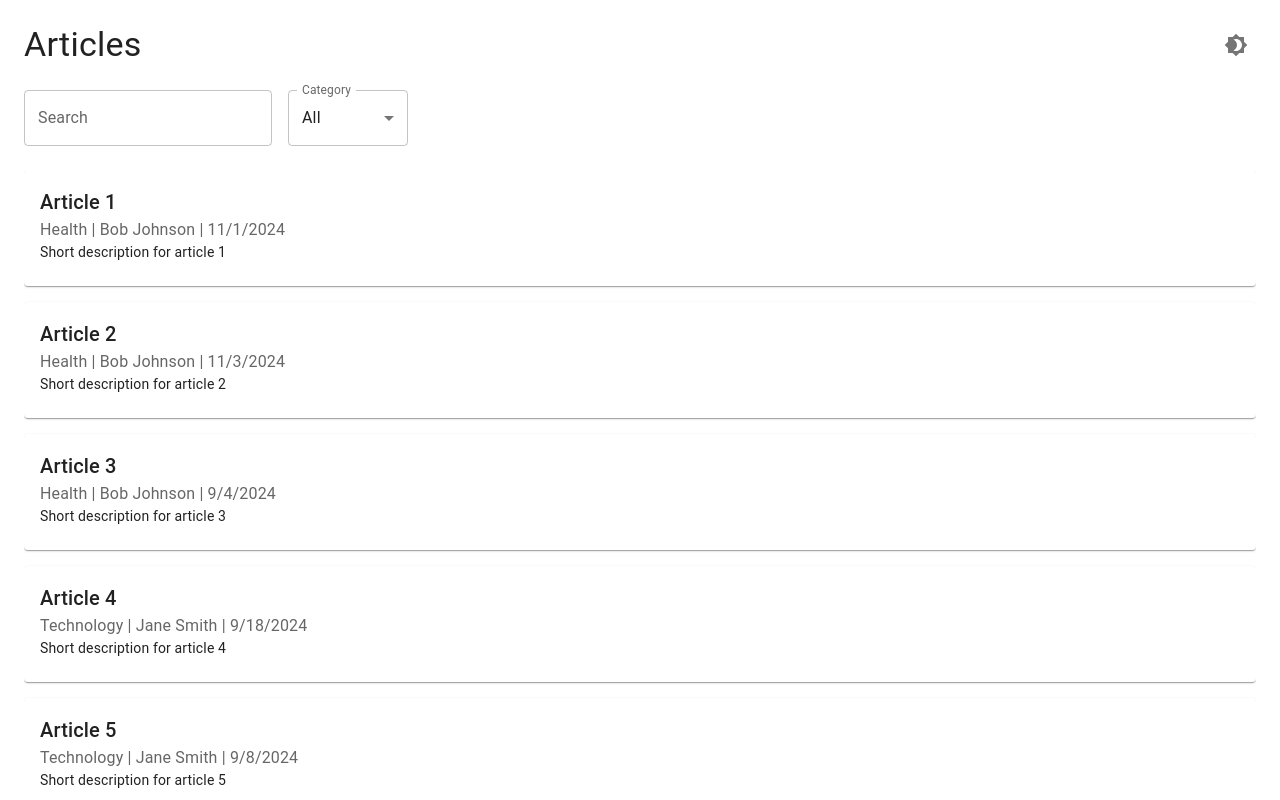
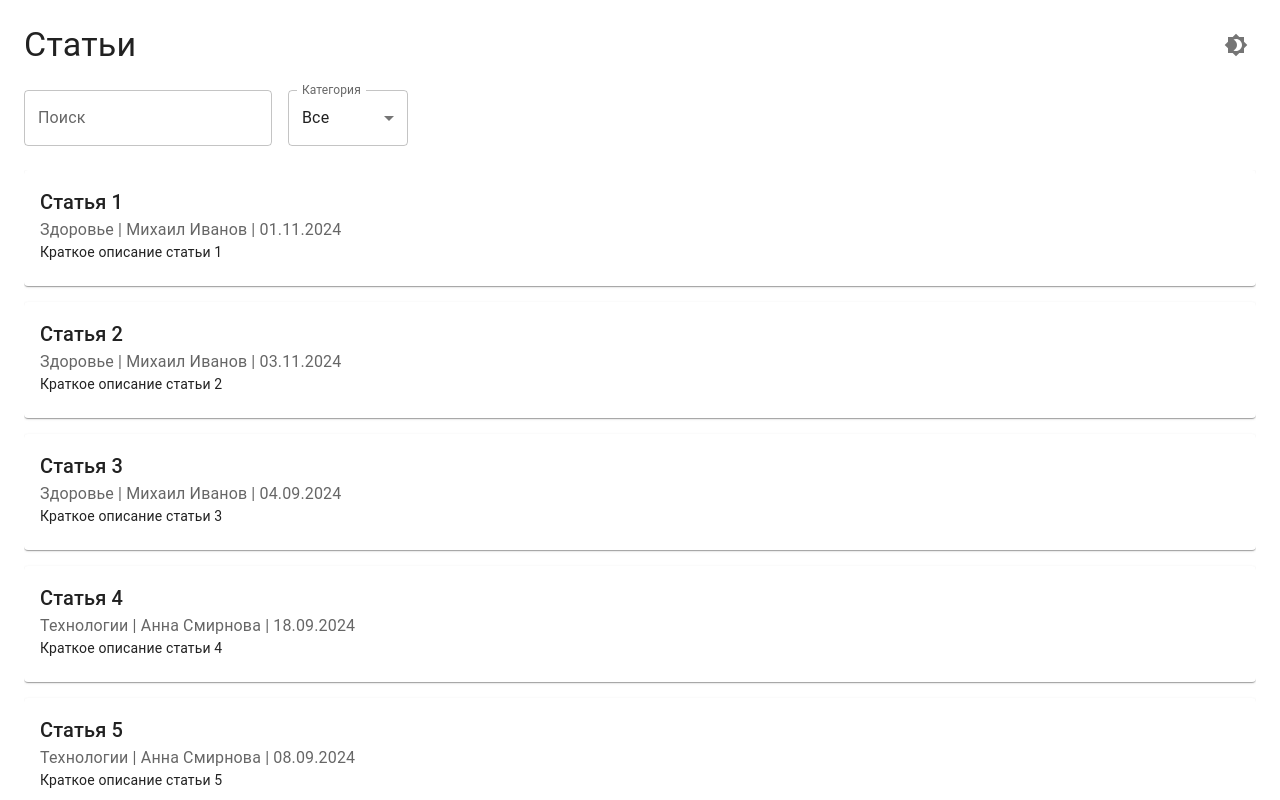
Before and after one commit to Uzo-Felix/pre-interview, a React (Create React App) app: page / in a window 1280 px wide. Shown: the top 800 px of the page. Built offline with nearby package versions, Linux system fonts and the light colour scheme.

Commit message:
feat: русский

```diff
--- a/src/components/ArticleList.tsx
+++ b/src/components/ArticleList.tsx
@@ -56,7 +56,7 @@ const ArticleList = () => {
     return (
         <Box sx={{ p: 3 }}>
             <Box sx={{ display: 'flex', justifyContent: 'space-between', mb: 3 }}>
-        <Typography variant="h4">Articles</Typography>
+                <Typography variant="h4">Статьи</Typography>
                 <IconButton onClick={toggleTheme}>
                     {isDarkMode ? <Brightness7Icon /> : <Brightness4Icon />}
                 </IconButton>
@@ -64,7 +64,7 @@ const ArticleList = () => {
 
             <Box sx={{ display: 'flex', gap: 2, mb: 3 }}>
                 <TextField
-          label="Search"
+                    label="Поиск"
                     value={searchTerm}
                     onChange={(e) => {
                         setSearchTerm(e.target.value);
@@ -72,20 +72,20 @@ const ArticleList = () => {
                     }}
                 />
                 <FormControl sx={{ minWidth: 120 }}>
-          <InputLabel>Category</InputLabel>
+                    <InputLabel>Категория</InputLabel>
                     <Select
                         value={category}
-            label="Category"
+                        label="Категория"
                         onChange={(e) => {
                             setCategory(e.target.value);
                             filterArticles(searchTerm, e.target.value);
                         }}
                     >
-            <MenuItem value="all">All</MenuItem>
-            <MenuItem value="Technology">Technology</MenuItem>
-            <MenuItem value="Science">Science</MenuItem>
-            <MenuItem value="Health">Health</MenuItem>
-            <MenuItem value="Business">Business</MenuItem>
+                        <MenuItem value="all">Все</MenuItem>
+                        <MenuItem value="Технологии">Технологии</MenuItem>
+                        <MenuItem value="Наука">Наука</MenuItem>
+                        <MenuItem value="Здоровье">Здоровье</MenuItem>
+                        <MenuItem value="Бизнес">Бизнес</MenuItem>
                     </Select>
                 </FormControl>
             </Box>
@@ -94,14 +94,14 @@ const ArticleList = () => {
                 dataLength={displayedArticles.length}
                 next={loadMore}
                 hasMore={displayedArticles.length < articles.length}
-        loader={<Typography>Loading...</Typography>}
+                loader={<Typography>Загрузка...</Typography>}
             >
                 {displayedArticles.map((article) => (
                     <Card key={article.id} sx={{ mb: 2 }}>
                         <CardContent>
                             <Typography variant="h6">{article.title}</Typography>
                             <Typography color="textSecondary">
-                {article.category} | {article.author} | {new Date(article.date).toLocaleDateString()}
+                                {article.category} | {article.author} | {new Date(article.date).toLocaleDateString('ru-RU')}
                             </Typography>
                             <Typography variant="body2">{article.description}</Typography>
                         </CardContent>
--- a/src/data/articles.ts
+++ b/src/data/articles.ts
@@ -10,10 +10,10 @@ export interface Article {
 
   export const mockArticles: Article[] = Array.from({ length: 100 }, (_, index) => ({
     id: index + 1,
-    title: `Article ${index + 1}`,
-    description: `Short description for article ${index + 1}`,
-    category: ['Technology', 'Science', 'Health', 'Business'][Math.floor(Math.random() * 4)],
+    title: `Статья ${index + 1}`,
+    description: `Краткое описание статьи ${index + 1}`,
+    category: ['Технологии', 'Наука', 'Здоровье', 'Бизнес'][Math.floor(Math.random() * 4)],
     date: new Date(Date.now() - Math.random() * 10000000000).toISOString(),
-    author: ['John Doe', 'Jane Smith', 'Bob Johnson'][Math.floor(Math.random() * 3)],
-    content: `Detailed content for article ${index + 1}...`
+    author: ['Иван Петров', 'Анна Смирнова', 'Михаил Иванов'][Math.floor(Math.random() * 3)],
+    content: `Подробное содержание статьи ${index + 1}...`
   }));
```
Lines whose indentation alone changed are shown as unchanged.
